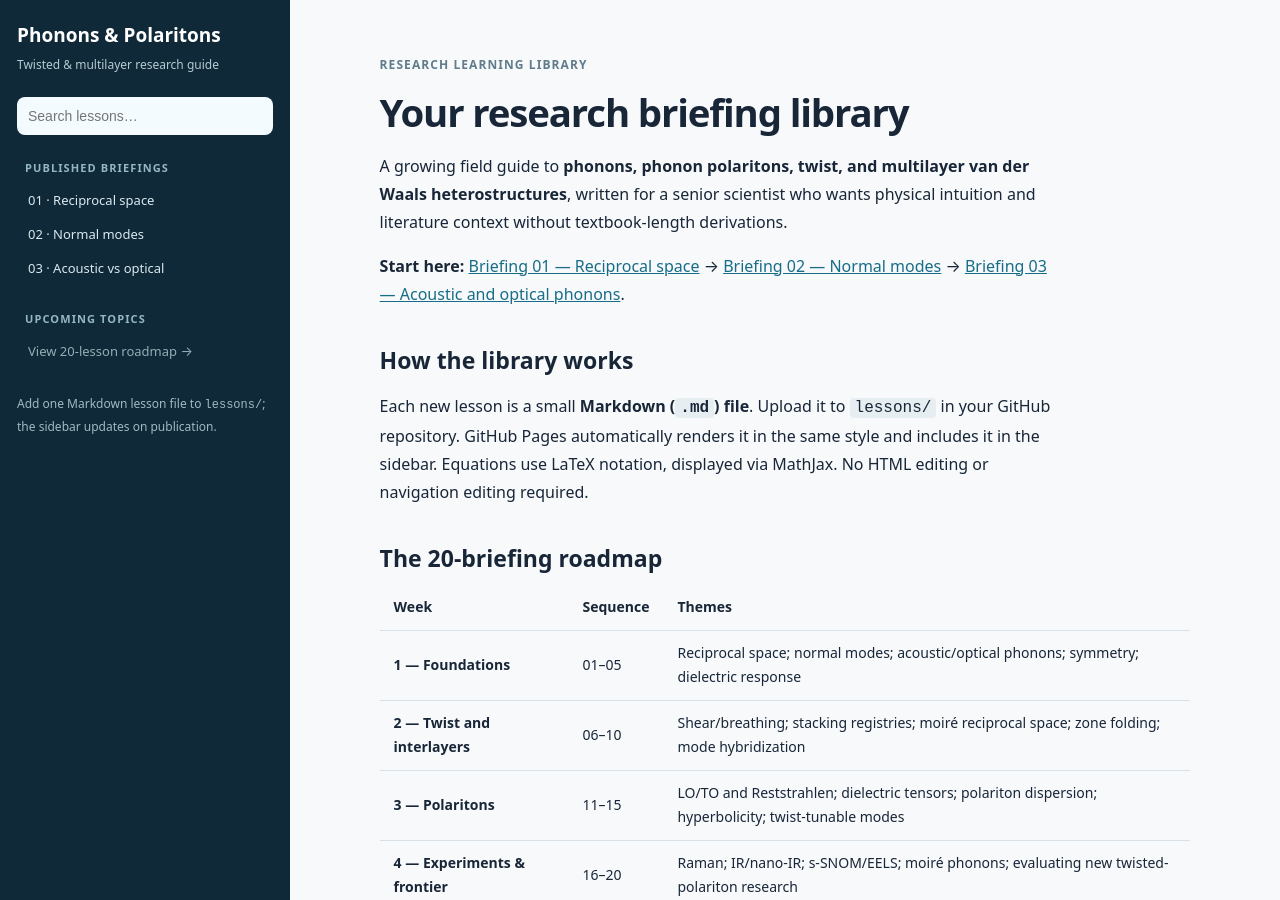
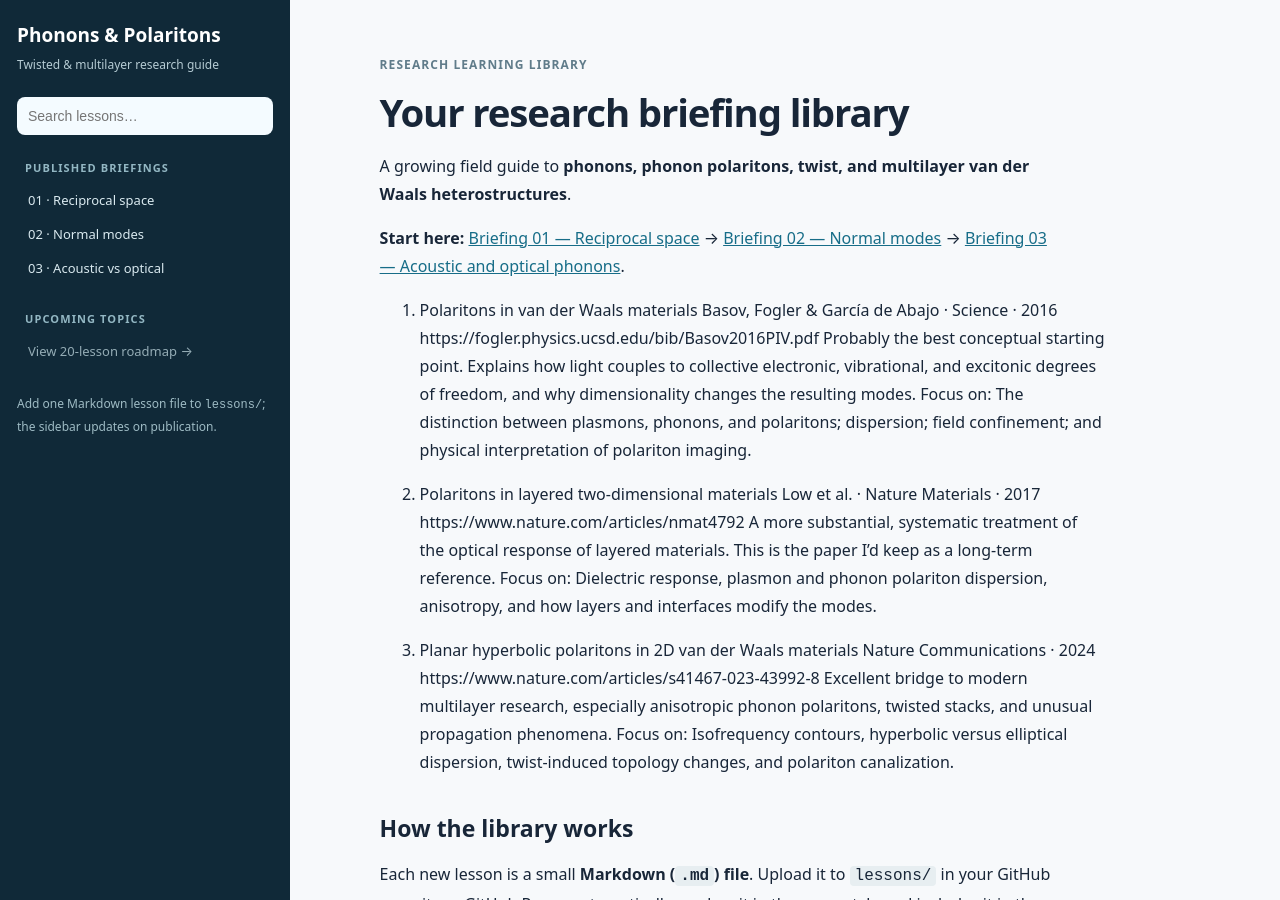
Before and after one commit to NasimMirzajani/phonon-guide, a Jekyll site: the page built from index.md, in a window 1280 px wide and 900 px high. Built offline with Jekyll 4.4.1, drawn with Linux system fonts in a browser that asks for light colours.

Commit message:
Update index.md with references and revised introduction
Removed introductory sentence and added references to key papers on polaritons in van der Waals materials.

```diff
--- a/index.md
+++ b/index.md
@@ -3,9 +3,28 @@ layout: default
 title: Your research briefing library
 ---
 
-A growing field guide to **phonons, phonon polaritons, twist, and multilayer van der Waals heterostructures**, written for a senior scientist who wants physical intuition and literature context without textbook-length derivations.
+A growing field guide to **phonons, phonon polaritons, twist, and multilayer van der Waals heterostructures**.
 
 **Start here:** [Briefing 01 — Reciprocal space]({{ '/lessons/01-reciprocal-space/' | relative_url }}) → [Briefing 02 — Normal modes]({{ '/lessons/02-normal-modes/' | relative_url }}) → [Briefing 03 — Acoustic and optical phonons]({{ '/lessons/03-acoustic-optical/' | relative_url }}).
+
+
+1. Polaritons in van der Waals materials
+Basov, Fogler & García de Abajo · Science · 2016
+https://fogler.physics.ucsd.edu/bib/Basov2016PIV.pdf
+Probably the best conceptual starting point. Explains how light couples to collective electronic, vibrational, and excitonic degrees of freedom, and why dimensionality changes the resulting modes.
+Focus on: The distinction between plasmons, phonons, and polaritons; dispersion; field confinement; and physical interpretation of polariton imaging.
+
+3. Polaritons in layered two-dimensional materials
+Low et al. · Nature Materials · 2017
+https://www.nature.com/articles/nmat4792
+A more substantial, systematic treatment of the optical response of layered materials. This is the paper I'd keep as a long-term reference.
+Focus on: Dielectric response, plasmon and phonon polariton dispersion, anisotropy, and how layers and interfaces modify the modes.
+
+5. Planar hyperbolic polaritons in 2D van der Waals materials
+Nature Communications · 2024
+https://www.nature.com/articles/s41467-023-43992-8
+Excellent bridge to modern multilayer research, especially anisotropic phonon polaritons, twisted stacks, and unusual propagation phenomena.
+Focus on: Isofrequency contours, hyperbolic versus elliptical dispersion, twist-induced topology changes, and polariton canalization.
 
 ## How the library works
 
```
